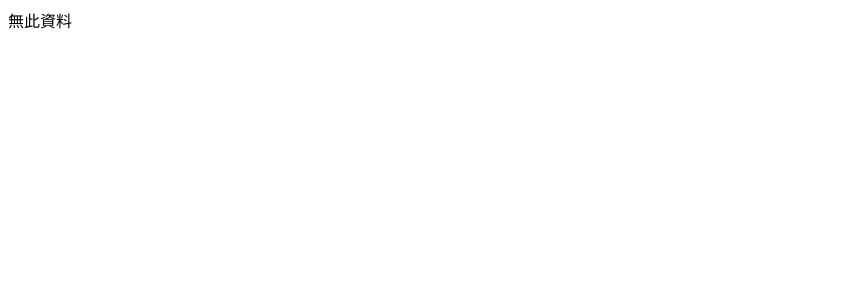
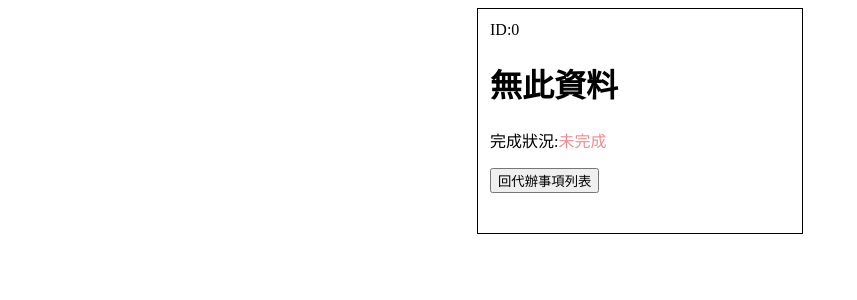
Before and after one commit to leave3310/react-todo, a React (Create React App) app: page /#/todo/1 in a window 1280 px wide. Shown: the top 300 px of the page, without its empty margins (0-857 px from the left). Built offline with nearby package versions, Linux system fonts and the light colour scheme.

Commit message:
add css to todo page

```diff
--- a/src/views/Todo/Todo.tsx
+++ b/src/views/Todo/Todo.tsx
@@ -1,11 +1,13 @@
 import React, { useEffect } from "react";
 import { useSelector, useDispatch } from "react-redux";
-import { useParams } from "react-router-dom";
+import { useParams, useHistory } from "react-router-dom";
 import { rootState } from "../../store";
 import { Todo as ITodo } from "../../types/todoList";
 import { getTodoById } from "../../actions/todo";
+import "./index.css";
 
 const Todo = () => {
+  const history = useHistory();
   const { id }: { id: string } = useParams();
   const dispatch = useDispatch();
   useEffect(() => {
@@ -14,7 +16,23 @@ const Todo = () => {
 
   const todo: ITodo = useSelector((state: rootState) => state.todo);
 
-  return <div>{todo.name}</div>;
+  return (
+    <div className="layout">
+      <div className="todo">
+        <span>ID:{todo.id}</span>
+        <h1>{todo.name}</h1>
+        <p>
+          完成狀況:
+          <span style={{ color: todo.done ? "#21bf73" : "#eb8f8f" }}>
+            {todo.done ? "已完成" : "未完成"}
+          </span>
+        </p>
+        <button type="button" onClick={() => history.push("/")}>
+          回代辦事項列表
+        </button>
+      </div>
+    </div>
+  );
 };
 
 export default Todo;
--- /dev/null
+++ b/src/views/Todo/index.css
@@ -0,0 +1,13 @@
+.layout{
+    display: flex;
+    justify-content: center;
+    align-items: center;
+    height: 100%;
+}
+
+.layout .todo{
+    width: 300px;
+    height: 200px;
+    border: 1px solid black;
+    padding: 12px;
+}
```
